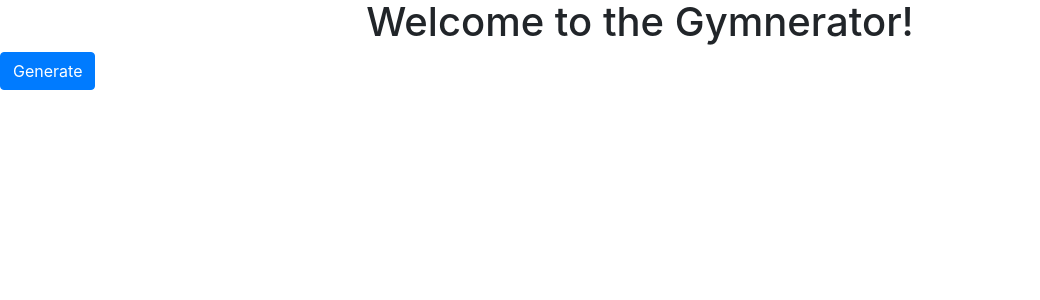
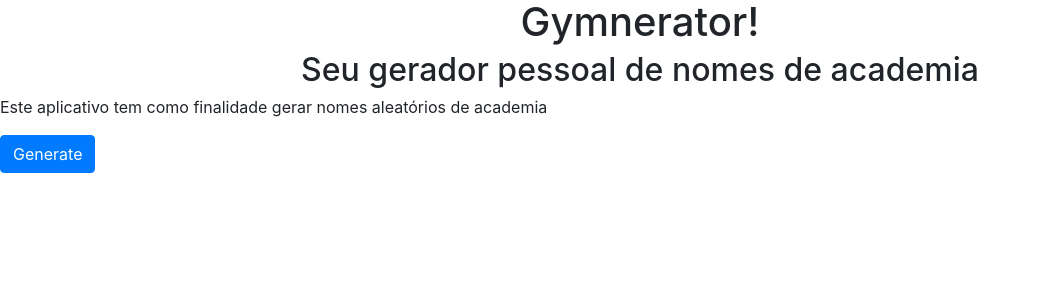
Before and after one commit to Edionay/gymnerator, an Angular app: page / in a window 1280 px wide. Shown: the top 300 px of the page, without its empty margins (0-1040 px from the left). Built offline with nearby package versions, Linux system fonts and the light colour scheme.

Commit message:
Tradução.

```diff
--- a/src/app/app.component.html
+++ b/src/app/app.component.html
@@ -1,10 +1,11 @@
 <!--The content below is only a placeholder and can be replaced.-->
 <div style="text-align:center">
   <h1>
-    Welcome to the {{title}}!
+    {{title}}!
   </h1>
+  <h2>Seu gerador pessoal de nomes de academia</h2>
 </div>
-
+<p>Este aplicativo tem como finalidade gerar nomes aleatórios de academia</p>
 <button type="button" (click)="generate_gym_name()" class="btn btn-primary">Generate</button>
 
 <h2>{{firstName}} {{lastName}}</h2>
```
